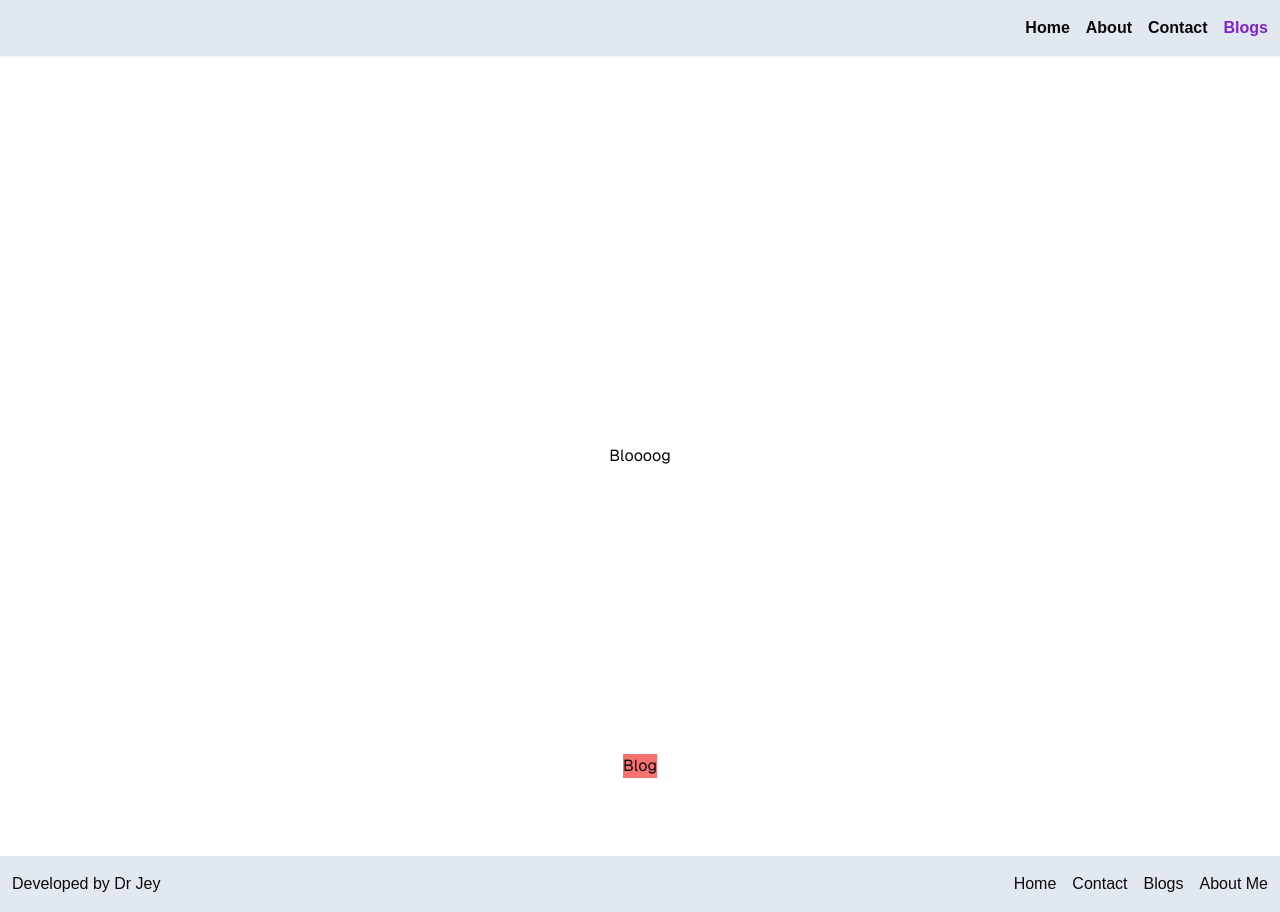
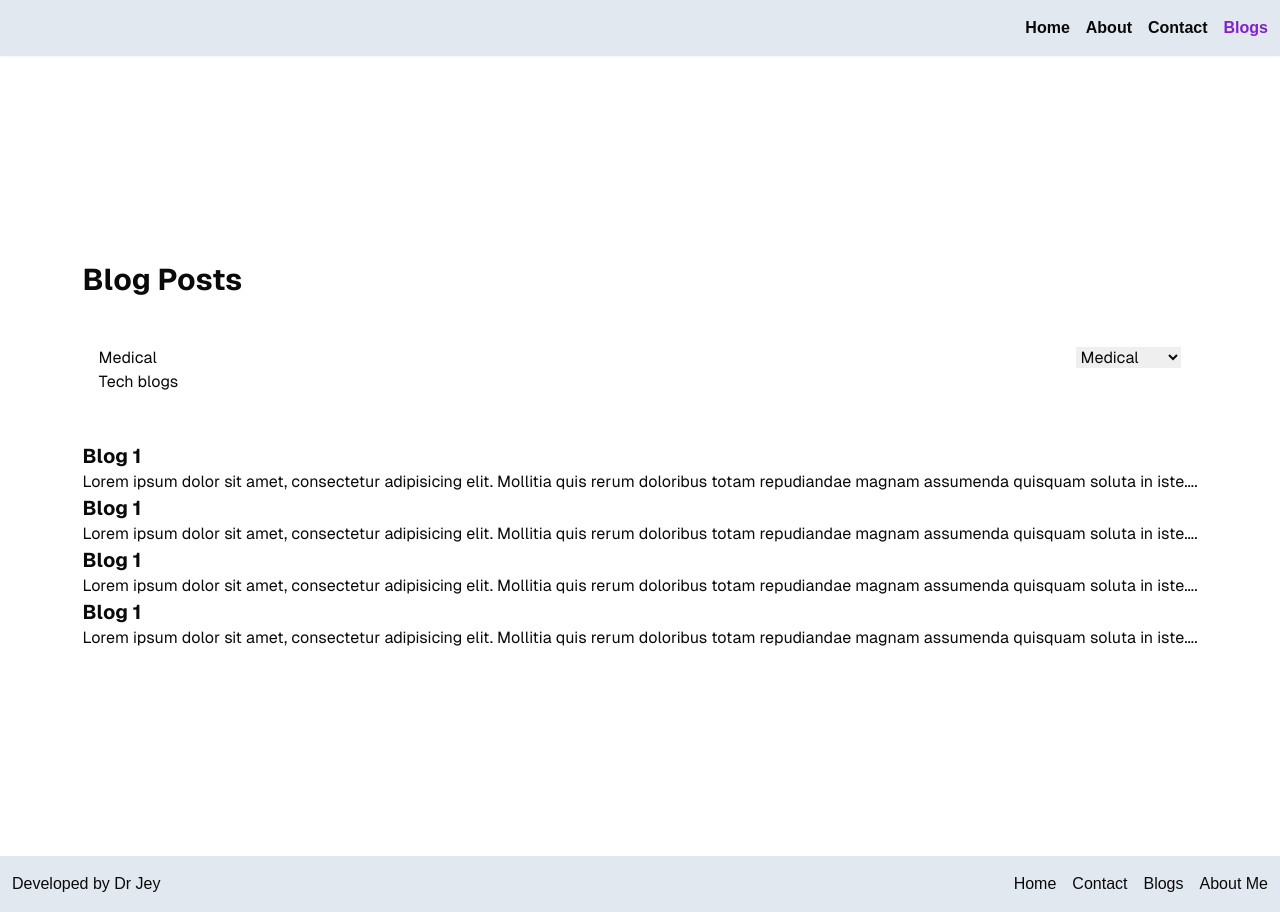
Before and after one commit to AkumuJey/portfolio, a Next.js app: page /blog in a window 1280 px wide. Built offline with nearby package versions, Linux system fonts and the light colour scheme.

Commit message:
Blog page added

```diff
--- a/src/app/blog/page.tsx
+++ b/src/app/blog/page.tsx
@@ -2,11 +2,54 @@ export default function Blog() {
   return (
     <div className="grid grid-rows-[20px_1fr_20px] items-center justify-items-center min-h-screen p-8 pb-20 gap-16 sm:p-20 font-[family-name:var(--font-geist-sans)]">
       <main className="flex flex-col gap-8 row-start-2 items-center sm:items-start">
-        Bloooog
+        <h1 className="text-3xl font-bold">Blog Posts</h1>
+        <div className="flex justify-between w-full p-4">
+          <div>
+            <div>Medical</div>
+            <div>Tech blogs</div>
+          </div>
+          <div>
+            <select name="blogs" id="blog">
+              <option value="medical">Medical</option>
+              <option value="tech">Technology</option>
+            </select>
+          </div>
+        </div>
+        <div>
+          <div>
+            <h3 className="text-xl font-bold">Blog 1</h3>
+            <p>
+              Lorem ipsum dolor sit amet, consectetur adipisicing elit. Mollitia
+              quis rerum doloribus totam repudiandae magnam assumenda quisquam
+              soluta in iste....
+            </p>
+          </div>
+          <div>
+            <h3 className="text-xl font-bold">Blog 1</h3>
+            <p>
+              Lorem ipsum dolor sit amet, consectetur adipisicing elit. Mollitia
+              quis rerum doloribus totam repudiandae magnam assumenda quisquam
+              soluta in iste....
+            </p>
+          </div>
+          <div>
+            <h3 className="text-xl font-bold">Blog 1</h3>
+            <p>
+              Lorem ipsum dolor sit amet, consectetur adipisicing elit. Mollitia
+              quis rerum doloribus totam repudiandae magnam assumenda quisquam
+              soluta in iste....
+            </p>
+          </div>
+          <div>
+            <h3 className="text-xl font-bold">Blog 1</h3>
+            <p>
+              Lorem ipsum dolor sit amet, consectetur adipisicing elit. Mollitia
+              quis rerum doloribus totam repudiandae magnam assumenda quisquam
+              soluta in iste....
+            </p>
+          </div>
+        </div>
       </main>
-      <footer className="row-start-3 flex gap-6 bg-red-400 flex-wrap items-center justify-center">
-        Blog
-      </footer>
     </div>
   );
 }
```
